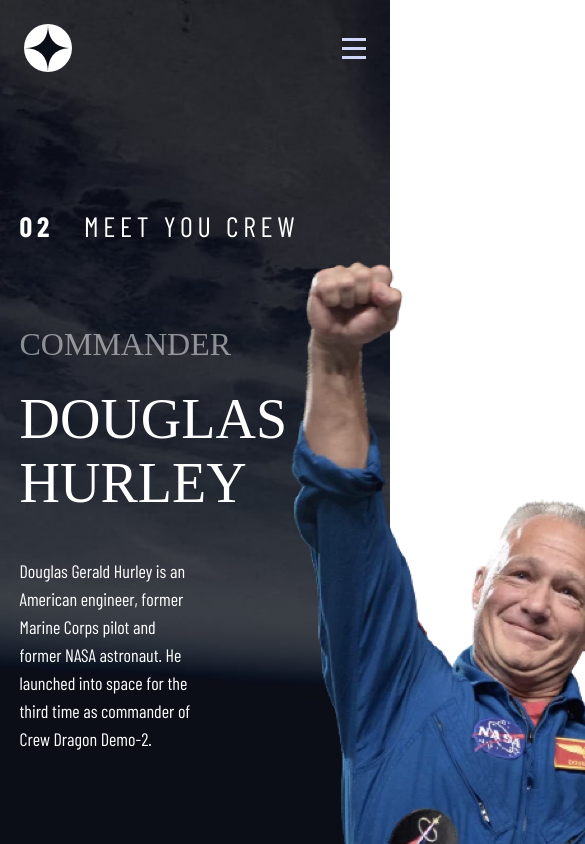
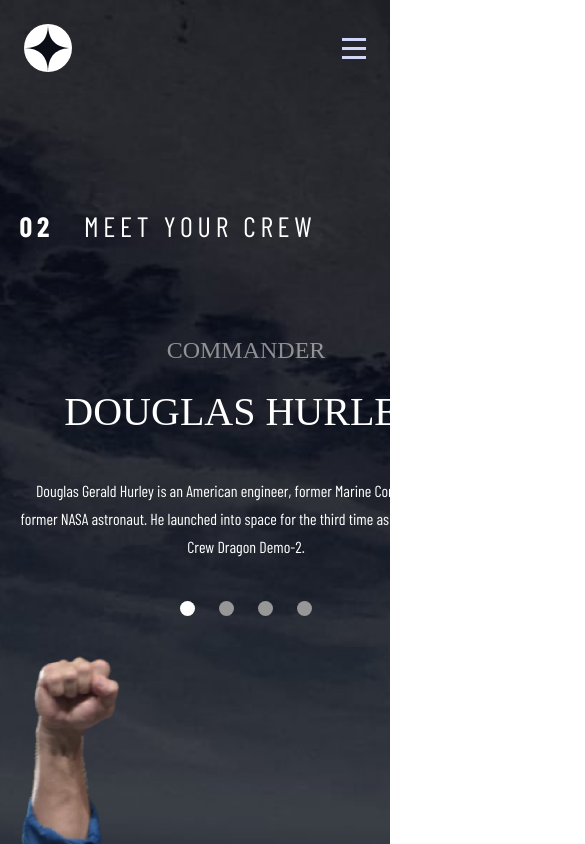
Before and after one commit to Ronel028/fem-space-tourism, a React (Vite) app: page /crew in a window 390 px wide. Shown: the top 844 px of the page, 585 px wide, since content can reach past the window. Built offline with nearby package versions, Linux system fonts and the light colour scheme; a web font is replaced by a local one.

Commit message:
add responsive design in for crew components as of now for tablet only

```diff
--- a/src/assets/components/crew.jsx
+++ b/src/assets/components/crew.jsx
@@ -79,10 +79,10 @@ function Crew(){
 
     return (
         <section className="crew--container">
-            <div className="crew container pt-1">
+            <div className="crew container py-1">
                 <div className="title">
                     <h2 className="heading-5">
-                        <span className="span-1">02</span>MEET YOU CREW
+                        <span className="span-1">02</span>MEET YOUR CREW
                     </h2>
                 </div>
                 <div className="crew-profile">
@@ -113,7 +113,7 @@ function Crew(){
                             ></div>
                         </div>
                     </div>
-                    <div className="crew-profile">
+                    <div className="crew-profile-image">
                         <img src={crewName.image} alt={crewName.name} />
                     </div>
                 </div>
--- a/src/assets/style/partials/_crew.scss
+++ b/src/assets/style/partials/_crew.scss
@@ -11,29 +11,77 @@
     background-size: cover;
 
     .crew{
+        position: relative;
+        min-height: 100vh;
+        height: auto;
+
+        @media screen and (max-width: rem(904)){
+            display: flex;
+            flex-direction: column;
+            justify-content: space-between;
+        }
         .title{
-            margin-bottom: rem(18);
+            margin-bottom: rem(154);
+
+            @media screen and (max-width: rem(904)){
+                margin-bottom: rem(94);
+            }
         }
 
         .crew-profile{
             display: grid;
-            grid-template-columns: repeat(2, 50%);
+            grid-template-columns: 52% 39%;
             grid-template-rows: auto;
             align-items: center;
             column-gap: rem(95);
 
+            @media screen and (max-width: rem(904)){
+                grid-template-columns: 1fr;
+                grid-template-rows: repeat(2, auto);
+                row-gap: rem(40);
+            }
+
+
             .crew-info{
+
+                @media screen and (max-width: rem(904)){
+                    text-align: center;
+                }
+
                 h4{
                     opacity: 50.42%;
                     margin-bottom: rem(24);
                     text-transform: uppercase;
+
+                    @media screen and(max-width: rem(988)){
+                        font-size: rem(24);
+                    }
+
                 }
                 h2{
                     margin-bottom: rem(42);
                     text-transform: uppercase;
+
+                    @media screen and(max-width: rem(1148)){
+                        font-size: 5vw;
+                    }
+
+                    @media screen and(max-width: rem(988)){
+                        font-size: rem(40);
+                    }
                 }
                 p{
                     margin-bottom: rem(129);
+                    max-width: rem(444);
+
+                    @media screen and(max-width: rem(988)){
+                        font-size: rem(16);
+                        max-width: rem(359);
+                    }
+                    @media screen and (max-width: rem(904)){
+                        max-width: none;
+                        margin-bottom: rem(40);
+                    }
                 }
             }
 
@@ -41,6 +89,11 @@
                 display: flex;
                 align-items: center;
                 gap: rem(24);
+
+                @media screen and (max-width: rem(904)){
+                    justify-content: center;
+                }
+
                 .circle{
                     width: rem(15);
                     height: rem(15);
@@ -52,6 +105,37 @@
                     background-color: $White;
                 }
             }
+
+            .crew-profile-image{
+                width: rem(453);
+                height: auto;
+
+                position: absolute;
+                bottom: 0;
+                right: 0;
+
+                @media screen and (max-width: rem(904)){
+                    position: static;
+                }
+                @media screen and (max-width: rem(904)){
+                    justify-self: center;
+                }
+
+
+                img{
+
+                    width: 100%;
+                    height: auto;
+                    object-fit: cover;
+
+                    @media screen and (max-width: rem(1300)){
+                        width: 100%;
+                        height: auto;
+                        object-fit: cover;
+                    }
+
+                }
+            }
         }
     }
 }
--- a/src/assets/style/partials/_global.scss
+++ b/src/assets/style/partials/_global.scss
@@ -89,6 +89,10 @@ p{
 .py-1{
     padding-top: rem(209);
     padding-bottom: rem(112);
+
+    @media screen and (max-width: rem(904)){
+        padding-bottom: 0;
+    }
 }
 .pt-1{
     padding-top: rem(209);
--- a/src/assets/style/partials/_navbar.scss
+++ b/src/assets/style/partials/_navbar.scss
@@ -10,6 +10,8 @@
     display: flex;
     justify-content: space-between;
     align-items: center;
+
+    z-index: 999;
 
     @media screen and (max-width: rem(884)){
         top: 0;
--- a/src/assets/style/style.css
+++ b/src/assets/style/style.css
@@ -100,6 +100,11 @@ p {
 .py-1 {
   padding-top: 13.0625rem;
   padding-bottom: 7rem;
+}
+@media screen and (max-width: 56.5rem) {
+  .py-1 {
+    padding-bottom: 0;
+  }
 }
 
 .pt-1 {
@@ -221,6 +226,11 @@ p {
   padding-top: 13.0625rem;
   padding-bottom: 7rem;
 }
+@media screen and (max-width: 56.5rem) {
+  .py-1 {
+    padding-bottom: 0;
+  }
+}
 
 .pt-1 {
   padding-top: 13.0625rem;
@@ -246,6 +256,7 @@ p {
   display: flex;
   justify-content: space-between;
   align-items: center;
+  z-index: 999;
 }
 @media screen and (max-width: 55.25rem) {
   .nav-bar {
@@ -501,6 +512,11 @@ p {
   padding-top: 13.0625rem;
   padding-bottom: 7rem;
 }
+@media screen and (max-width: 56.5rem) {
+  .py-1 {
+    padding-bottom: 0;
+  }
+}
 
 .pt-1 {
   padding-top: 13.0625rem;
@@ -753,6 +769,11 @@ p {
 .py-1 {
   padding-top: 13.0625rem;
   padding-bottom: 7rem;
+}
+@media screen and (max-width: 56.5rem) {
+  .py-1 {
+    padding-bottom: 0;
+  }
 }
 
 .pt-1 {
@@ -1049,6 +1070,11 @@ p {
   padding-top: 13.0625rem;
   padding-bottom: 7rem;
 }
+@media screen and (max-width: 56.5rem) {
+  .py-1 {
+    padding-bottom: 0;
+  }
+}
 
 .pt-1 {
   padding-top: 13.0625rem;
@@ -1075,33 +1101,95 @@ p {
   background-position: center;
   background-size: cover;
 }
+.crew--container .crew {
+  position: relative;
+  min-height: 100vh;
+  height: auto;
+}
+@media screen and (max-width: 56.5rem) {
+  .crew--container .crew {
+    display: flex;
+    flex-direction: column;
+    justify-content: space-between;
+  }
+}
 .crew--container .crew .title {
-  margin-bottom: 1.125rem;
+  margin-bottom: 9.625rem;
+}
+@media screen and (max-width: 56.5rem) {
+  .crew--container .crew .title {
+    margin-bottom: 5.875rem;
+  }
 }
 .crew--container .crew .crew-profile {
   display: grid;
-  grid-template-columns: repeat(2, 50%);
+  grid-template-columns: 52% 39%;
   grid-template-rows: auto;
   align-items: center;
   -moz-column-gap: 5.9375rem;
        column-gap: 5.9375rem;
+}
+@media screen and (max-width: 56.5rem) {
+  .crew--container .crew .crew-profile {
+    grid-template-columns: 1fr;
+    grid-template-rows: repeat(2, auto);
+    row-gap: 2.5rem;
+  }
+}
+@media screen and (max-width: 56.5rem) {
+  .crew--container .crew .crew-profile .crew-info {
+    text-align: center;
+  }
 }
 .crew--container .crew .crew-profile .crew-info h4 {
   opacity: 50.42%;
   margin-bottom: 1.5rem;
   text-transform: uppercase;
 }
+@media screen and (max-width: 61.75rem) {
+  .crew--container .crew .crew-profile .crew-info h4 {
+    font-size: 1.5rem;
+  }
+}
 .crew--container .crew .crew-profile .crew-info h2 {
   margin-bottom: 2.625rem;
   text-transform: uppercase;
 }
+@media screen and (max-width: 71.75rem) {
+  .crew--container .crew .crew-profile .crew-info h2 {
+    font-size: 5vw;
+  }
+}
+@media screen and (max-width: 61.75rem) {
+  .crew--container .crew .crew-profile .crew-info h2 {
+    font-size: 2.5rem;
+  }
+}
 .crew--container .crew .crew-profile .crew-info p {
   margin-bottom: 8.0625rem;
+  max-width: 27.75rem;
+}
+@media screen and (max-width: 61.75rem) {
+  .crew--container .crew .crew-profile .crew-info p {
+    font-size: 1rem;
+    max-width: 22.4375rem;
+  }
+}
+@media screen and (max-width: 56.5rem) {
+  .crew--container .crew .crew-profile .crew-info p {
+    max-width: none;
+    margin-bottom: 2.5rem;
+  }
 }
 .crew--container .crew .crew-profile .circle-container {
   display: flex;
   align-items: center;
   gap: 1.5rem;
+}
+@media screen and (max-width: 56.5rem) {
+  .crew--container .crew .crew-profile .circle-container {
+    justify-content: center;
+  }
 }
 .crew--container .crew .crew-profile .circle-container .circle {
   width: 0.9375rem;
@@ -1113,6 +1201,37 @@ p {
 .crew--container .crew .crew-profile .circle-container .circle.active {
   background-color: hsl(0deg, 0%, 100%);
 }
+.crew--container .crew .crew-profile .crew-profile-image {
+  width: 28.3125rem;
+  height: auto;
+  position: absolute;
+  bottom: 0;
+  right: 0;
+}
+@media screen and (max-width: 56.5rem) {
+  .crew--container .crew .crew-profile .crew-profile-image {
+    position: static;
+  }
+}
+@media screen and (max-width: 56.5rem) {
+  .crew--container .crew .crew-profile .crew-profile-image {
+    justify-self: center;
+  }
+}
+.crew--container .crew .crew-profile .crew-profile-image img {
+  width: 100%;
+  height: auto;
+  -o-object-fit: cover;
+     object-fit: cover;
+}
+@media screen and (max-width: 81.25rem) {
+  .crew--container .crew .crew-profile .crew-profile-image img {
+    width: 100%;
+    height: auto;
+    -o-object-fit: cover;
+       object-fit: cover;
+  }
+}
 
 *, *::after, *::before {
   box-sizing: border-box;
```
Also changed, not shown: 1 other file (tests, documents, lock files or other folders).
